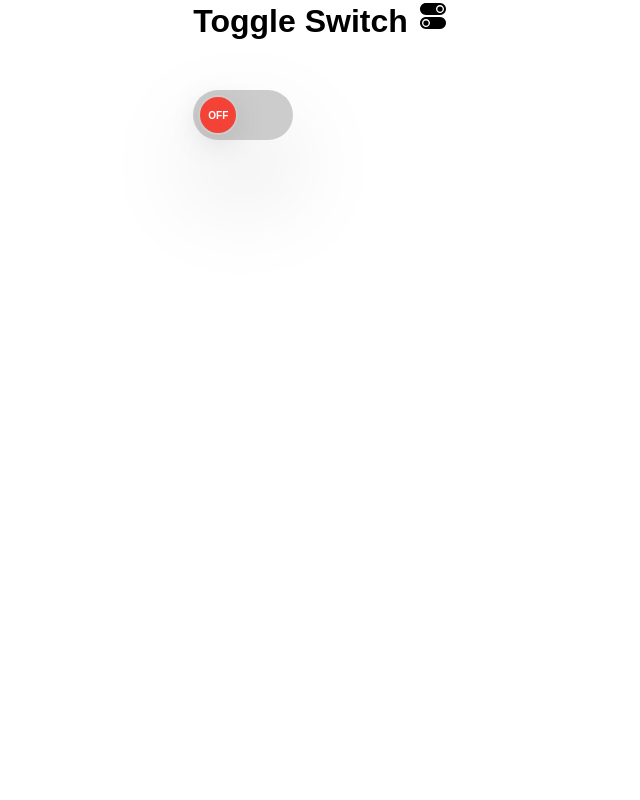
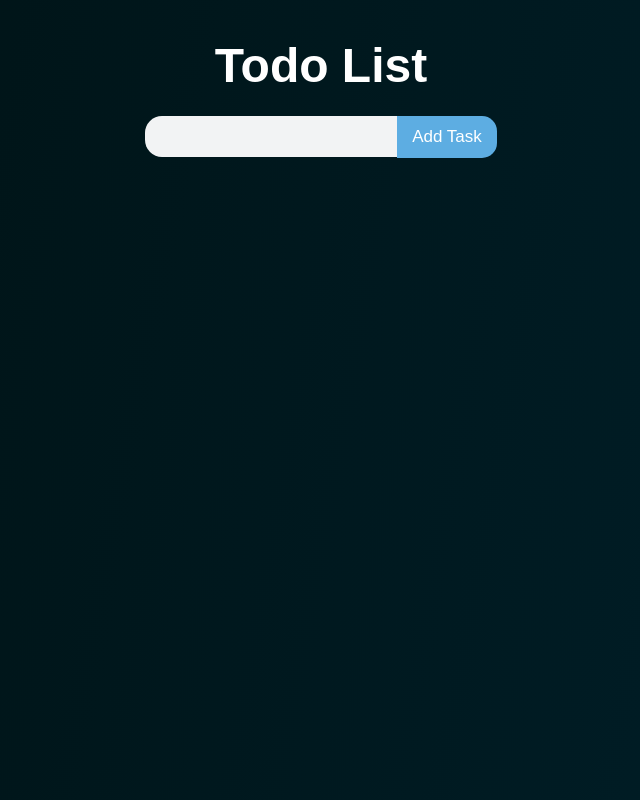
Before and after one commit to pallavi0113/React-project, a React (Vite) app in the folder my-project/: page / in a window 1280 px wide. Shown: the whole page, without its empty margins (319-959 px from the left). Built offline with nearby package versions, Linux system fonts and the light colour scheme.

Commit message:
new code

```diff
--- a/my-project/src/App.jsx
+++ b/my-project/src/App.jsx
@@ -7,7 +7,8 @@
 
 // import { DerivedState } from "./components/DericedState";
 // import { LiftingState } from "./components/LiftStateUp";
-import { ToggleSwitch } from "./components/projects/ToggleSwitch/ToggleSwitch";
+import { Todo } from "./components/projects/Todo/Todo";
+// import { ToggleSwitch } from "./components/projects/ToggleSwitch/ToggleSwitch";
 // import { State } from "./components/hooks/state";
 
 
@@ -24,7 +25,9 @@
   {/* <DerivedState /> */}
   {/* <LiftingState /> */}
 
-  <ToggleSwitch />
+  {/* <ToggleSwitch /> */}
+
+  <Todo />
   </section>
   );
 };
--- a/my-project/src/components/Netflix.css
+++ b/my-project/src/components/Netflix.css
@@ -1,4 +1,4 @@
-.card{
+/* .card{
     box-shadow: rgba(0,0,0,0.05) 0px 6px 24px 0px,
     rgba(0,0,0,0.08) 0px 0px 0px 1px;
 }
@@ -29,4 +29,4 @@
     -moz-border-radius: 100rem;
     -ms-border-radius: 100rem;
     -o-border-radius: 100rem;
-}
+} */
--- /dev/null
+++ b/my-project/src/components/projects/Todo/Todo.css
@@ -0,0 +1,195 @@
+/* section {
+  width: 100%;
+  margin-top: 10rem;
+  display: flex;
+  justify-content: center;
+} */
+
+.todo-container {
+  align-items: center;
+  display: flex;
+  flex-direction: column;
+  min-height: 100vh;
+  padding-top: 3%;
+  background-image: linear-gradient(100deg, #001214, #001f29);
+  color: white;
+  transition: 0.3s linear;
+  overflow: hidden;
+}
+
+.header,
+.form,
+.datetime {
+  margin: 0 1rem;
+  min-height: 10vh;
+  width: 100%;
+}
+
+.header {
+  align-items: center;
+  display: flex;
+  flex-direction: column;
+  justify-content: space-around;
+  font-size: 3rem;
+  min-height: 25vh;
+  width: 100%;
+}
+
+section h1 {
+  color: #fff;
+  font-size: 4.8rem;
+  text-align: center;
+}
+
+.date-time {
+  font-size: 2.4rem;
+  text-align: center;
+}
+
+form {
+  display: flex;
+  font-size: 1.7rem;
+  justify-content: center;
+  margin: 15px 0;
+  padding: 0.8rem;
+  width: 100%;
+}
+
+form input {
+  padding: 10px;
+  font-size: 1.8rem;
+  letter-spacing: 0.1rem;
+  border: none;
+  outline: none;
+  /* border-radius: 15; */
+  border-top-left-radius: 17px;
+  border-bottom-left-radius: 17px;
+  max-width: 500px;
+  transition: background-color 200ms ease-in-out;
+  width: 100%;
+  background-color: #f2f3f4;
+  color: var(--para-color);
+}
+
+form input:hover {
+  cursor: text;
+}
+
+form input::placeholder {
+  color: white;
+  opacity: 0.7;
+}
+
+button {
+  border: none;
+  outline: none;
+  transition: box-shadow 200ms ease, background-color 200ms ease-in-out;
+  background-color: #2c3e50;
+  color: rgb(0, 0, 0);
+}
+
+form button:hover {
+  cursor: pointer;
+  background-color: #f1c40f;
+}
+
+form button {
+  padding: 10.8px;
+  font-size: 17px;
+  border-top-right-radius: 15px;
+  border-bottom-right-radius: 15px;
+  min-width: 100px;
+  background-color: #5dade2;
+  color: var(--secondary-color);
+}
+
+span {
+  margin-right: 3.2rem;
+}
+
+.myUnOrdList {
+  display: flex;
+  justify-content: center;
+  align-items: center;
+  max-width: 1200px;
+}
+
+.todo-list {
+  min-width: 25%;
+
+  /* To remove the bullets of unordered list */
+  list-style: none;
+}
+
+.todo-item {
+  margin: 2.4rem;
+  /*word-wrap: break-word;
+    */ /*flex-wrap: wrap;
+    */
+  font-size: 20px;
+  color: #1c2833;
+  border-radius: 30px;
+  transition: background-color 200ms ease-in-out;
+  background-color: #f2f3f4;
+  min-width: 35rem;
+  max-width: 40rem;
+  padding: 1.6rem 3rem;
+  display: grid;
+  grid-template-columns: 1fr 0.3fr 0.3fr;
+  justify-content: start;
+  gap: 1.6rem;
+  /*align-items: center;
+    */ /*wrapsthelinks*/
+  overflow-wrap: anywhere;
+}
+
+li span {
+  max-width: 20rem;
+  color: #1c2833;
+}
+
+.check-btn,
+.delete-btn {
+  font-size: 3rem;
+  cursor: pointer;
+  width: 3rem;
+  height: 3rem;
+  border-radius: 80%;
+  margin: 0 5px;
+  background-color: #fff;
+  color: rgb(0, 0, 0);
+  box-shadow: rgba(149, 157, 165, 0.2) 0px 8px 24px;
+}
+
+.check-btn {
+  color: #fff;
+  background-color: #2ecc71;
+}
+
+.delete-btn {
+  color: #fff;
+  background-color: #e74c3c;
+}
+
+.checkList {
+  text-decoration: line-through;
+}
+
+.notCheckList {
+  text-decoration: none;
+}
+
+.clear-btn {
+  background-color: #e74c3c;
+  font-size: 1.6rem;
+  padding: 1rem 2.2rem;
+  border-radius: 0.3rem;
+  -webkit-border-radius: 0.3rem;
+  -moz-border-radius: 0.3rem;
+  -ms-border-radius: 0.3rem;
+  -o-border-radius: 0.3rem;
+}
+
+.clear-btn:hover {
+  background-color: #8d1407;
+}
--- /dev/null
+++ b/my-project/src/components/projects/Todo/Todo.jsx
@@ -0,0 +1,57 @@
+import React , {useState} from "react";
+import {MdCheck, MdDeleteForever} from "react-icons/md";
+import "./Todo.css";
+export const Todo = () => {
+    const[inputValue, setInputValue] =useState("");
+    const [task,setTask] = useState([]);
+    const handleInputChange = (value) => {
+        setInputValue(value);
+    };
+    const handleFormSubmit =(event) => {
+        event.preventDefault();
+        if(!inputValue) return;
+        if(task.includes(inputValue)){
+            setInputValue("");
+            return;
+        }
+
+        setTask((prev) => [...prev,inputValue]);
+
+        setInputValue("");
+    };
+    return <section className="todo-container">
+        <header>
+            <h1>Todo List</h1>
+        </header>
+        <section className="form">
+            <form onSubmit={handleFormSubmit} >
+                <div>
+                    <input type="text" className="todo-input" autoComplete="off" value={inputValue}
+                    onChange={(event) => handleInputChange(event.target.value)} />
+                </div>
+                <div>
+                    <button type="submit" className="todo-btn">
+                        Add Task
+                    </button>
+                </div>
+            </form>
+        </section>
+        <section className="myUnOrdList">
+            <ul>
+                {
+                    task.map((curTask,index)=>{
+                        return <li key={index} className="todo-item">
+                            <span>{curTask}</span>
+                            <button className="check-btn">
+                                <MdCheck />
+                            </button>
+                            <button className="delete-btn">
+                                <MdDeleteForever />
+                            </button>
+                        </li>
+                    })
+                }
+            </ul>
+        </section>
+    </section>
+}
```
Also changed, not shown: my-project/src/components/projects/Todo/Help.jsx (added).
